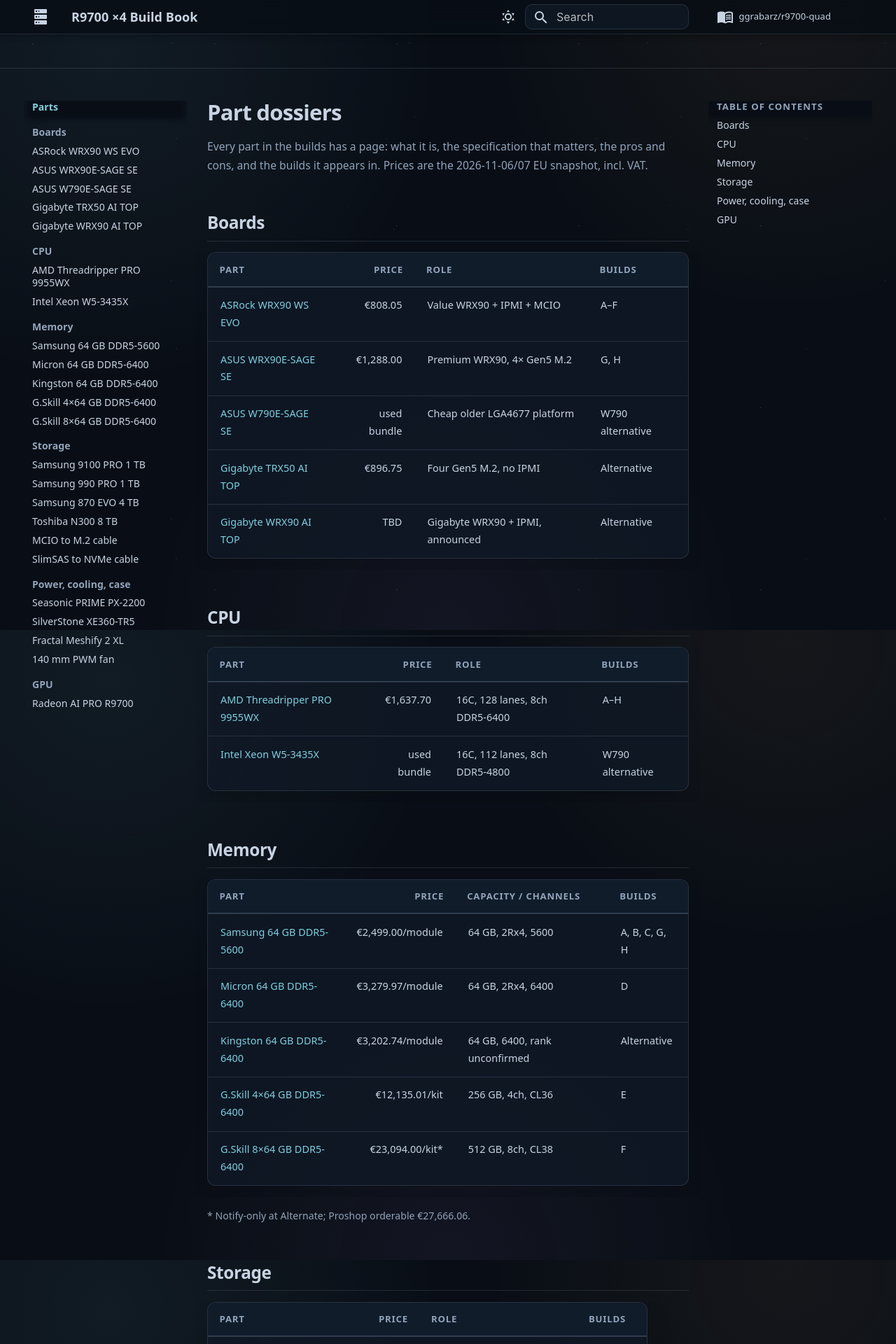
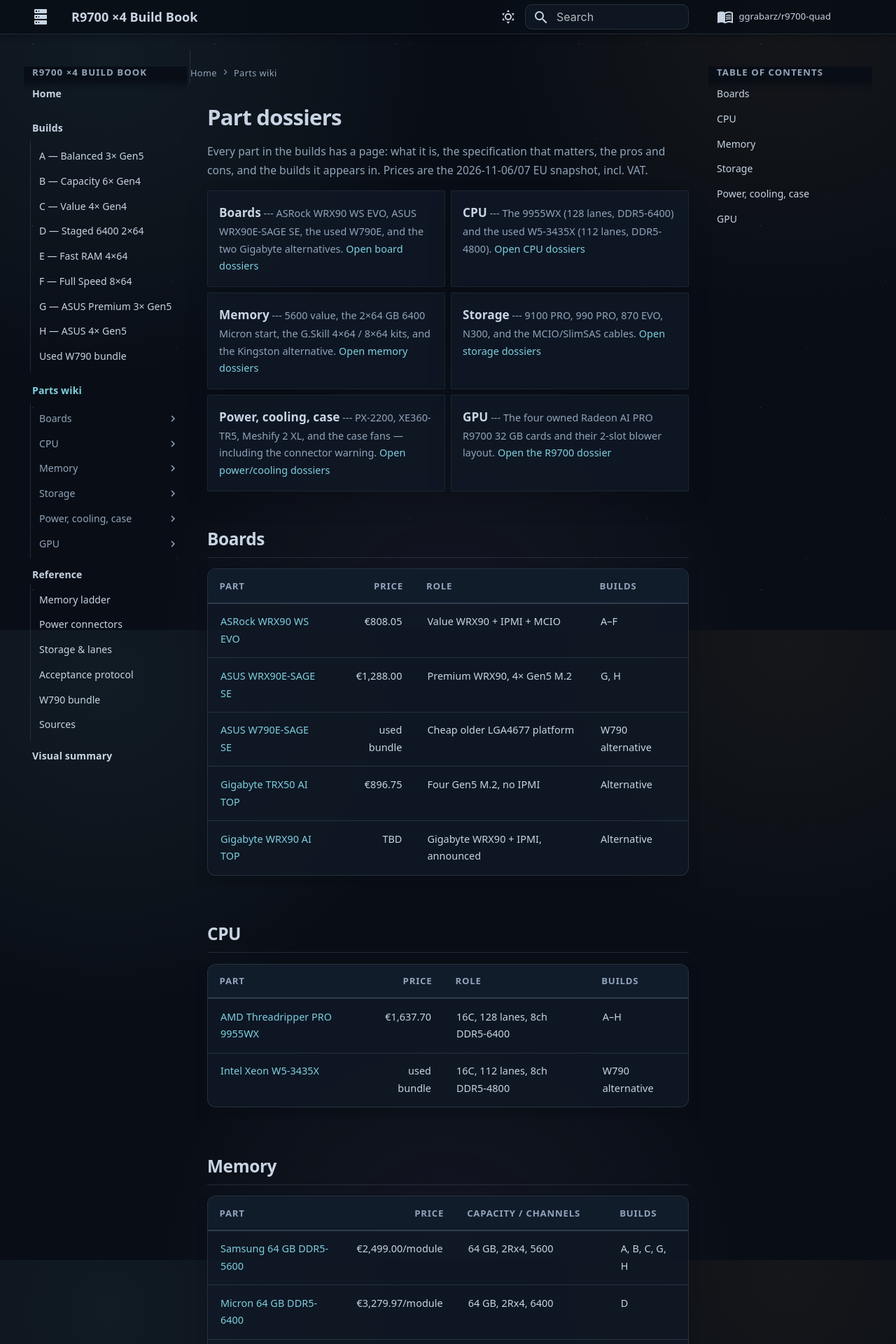
Before and after one commit to ggrabarz/r9700-quad, an MkDocs documentation site: the page built from site-src/docs/parts/index.md, in a window 1280 px wide. Shown: the top 1920 px of the page at 70% size. Built offline with MkDocs 1.6.1 and Material for MkDocs 9.7.7, drawn with Linux system fonts in a browser that asks for light colours; comment, search, counter and statistics services are not loaded.

Commit message:
Make the docs navigation a persistent sidebar and surface the Parts wiki
- remove the top tab bar, which hides below 76em and left no visible
  top-level menu on narrower windows
- use the standard Material sidebar: Home, Builds, Parts wiki,
  Reference, Visual summary, with breadcrumbs and prev/next
- rename Parts to Parts wiki and add category cards at the top
- add a Parts wiki card to the home page
- keep the low-glare space theme

```diff
--- a/mkdocs.yml
+++ b/mkdocs.yml
@@ -29,9 +29,9 @@ theme:
         icon: material/weather-night
         name: Switch to dark
   features:
-    - navigation.tabs
     - navigation.sections
     - navigation.indexes
+    - navigation.path
     - navigation.top
     - navigation.footer
     - search.suggest
@@ -77,7 +77,7 @@ nav:
       - G — ASUS Premium 3× Gen5: builds/g-asus-premium.md
       - H — ASUS 4× Gen5: builds/h-asus-4x-gen5.md
       - Used W790 bundle: builds/w790-used.md
-  - Parts:
+  - Parts wiki:
       - Overview: parts/index.md
       - Boards:
           - ASRock WRX90 WS EVO: parts/asrock-wrx90-ws-evo.md
--- a/site-src/docs/assets/stylesheets/space.css
+++ b/site-src/docs/assets/stylesheets/space.css
@@ -561,3 +561,46 @@ body::before {
     font-size: 0.66rem;
   }
 }
+
+/* Sidebar navigation: the primary menu is always visible on desktop. */
+.md-path {
+  margin: 0 0 0.7rem;
+  color: var(--space-faint);
+  font-size: 0.64rem;
+  letter-spacing: 0.03em;
+}
+
+.md-path__link {
+  color: var(--space-muted);
+}
+
+.md-nav--primary > .md-nav__list > .md-nav__item > .md-nav__link {
+  color: var(--space-text);
+  font-weight: 650;
+  letter-spacing: 0.01em;
+}
+
+.md-nav--primary .md-nav__item--nested > .md-nav__link {
+  color: var(--space-muted);
+}
+
+.md-nav--primary .md-nav__item--nested > .md-nav__link:hover,
+.md-nav--primary .md-nav__item--nested > .md-nav__link--active {
+  color: var(--space-accent);
+}
+
+.md-nav__item .md-nav__list {
+  border-left: 1px solid var(--space-line);
+  margin-left: 0.45rem;
+  padding-left: 0.55rem;
+}
+
+.md-nav__link {
+  padding: 0.22rem 0;
+}
+
+@media screen and (min-width: 76.25em) {
+  .md-sidebar--primary {
+    border-right: 1px solid var(--space-line);
+  }
+}
--- a/site-src/docs/parts/index.md
+++ b/site-src/docs/parts/index.md
@@ -1,6 +1,40 @@
 # Part dossiers
 
 <p class="muted">Every part in the builds has a page: what it is, the specification that matters, the pros and cons, and the builds it appears in. Prices are the 2026-11-06/07 EU snapshot, incl. VAT.</p>
+
+<div class="grid cards" markdown>
+
+-   **Boards**
+    ---
+    ASRock WRX90 WS EVO, ASUS WRX90E-SAGE SE, the used W790E, and the two Gigabyte alternatives.
+    [Open board dossiers](asrock-wrx90-ws-evo.md)
+
+-   **CPU**
+    ---
+    The 9955WX (128 lanes, DDR5-6400) and the used W5-3435X (112 lanes, DDR5-4800).
+    [Open CPU dossiers](amd-9955wx.md)
+
+-   **Memory**
+    ---
+    5600 value, the 2×64 GB 6400 Micron start, the G.Skill 4×64 / 8×64 kits, and the Kingston alternative.
+    [Open memory dossiers](samsung-64gb-5600.md)
+
+-   **Storage**
+    ---
+    9100 PRO, 990 PRO, 870 EVO, N300, and the MCIO/SlimSAS cables.
+    [Open storage dossiers](samsung-9100-pro.md)
+
+-   **Power, cooling, case**
+    ---
+    PX-2200, XE360-TR5, Meshify 2 XL, and the case fans — including the connector warning.
+    [Open power/cooling dossiers](seasonic-px-2200.md)
+
+-   **GPU**
+    ---
+    The four owned Radeon AI PRO R9700 32 GB cards and their 2-slot blower layout.
+    [Open the R9700 dossier](radeon-r9700.md)
+
+</div>
 
 ## Boards
 
```
Also changed, not shown: site-src/docs/index.md (+9 -3 lines).
